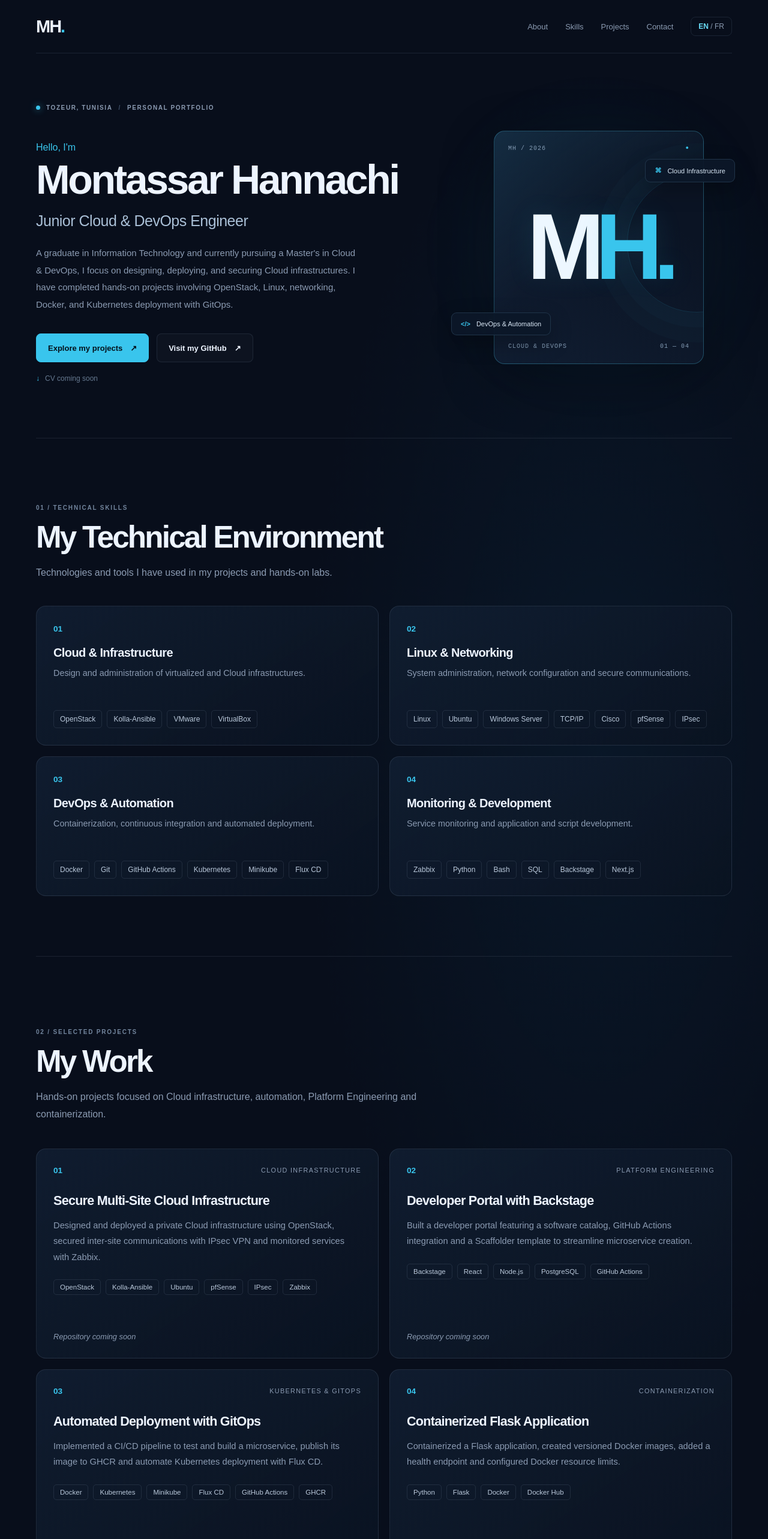
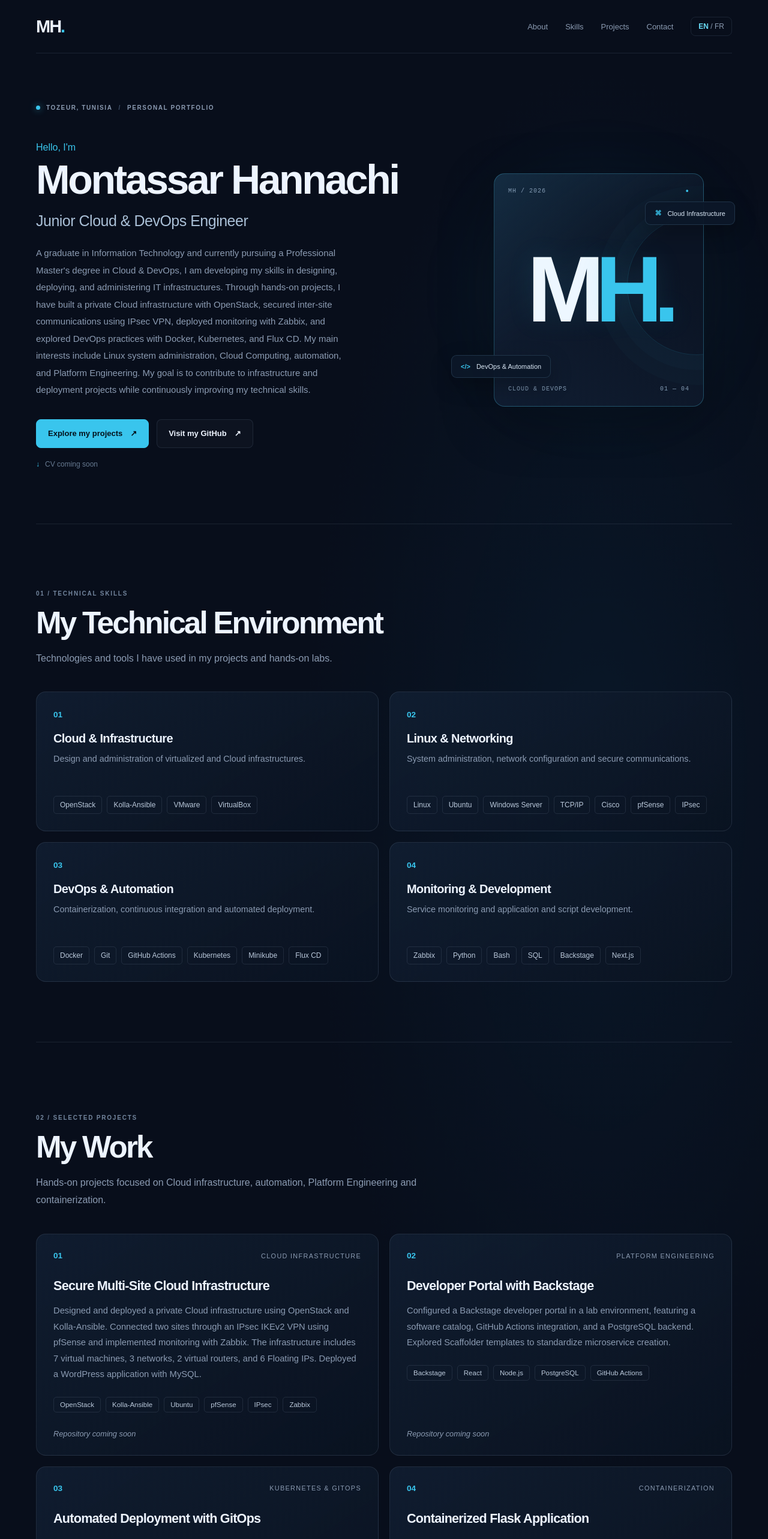
Before and after one commit to MontassarHannachi/portfolio, a Next.js app: page /en in a window 1280 px wide. Shown: the top 2566 px of the page at 60% size. Built offline with nearby package versions, Linux system fonts and the light colour scheme.

Commit message:
content(portfolio): strengthen profile and project descriptions

```diff
--- a/src/i18n/dictionaries/en.ts
+++ b/src/i18n/dictionaries/en.ts
@@ -13,7 +13,7 @@ const dictionary = {
     name: "Montassar Hannachi",
     role: "Junior Cloud & DevOps Engineer",
     description:
-      "A graduate in Information Technology and currently pursuing a Master's in Cloud & DevOps, I focus on designing, deploying, and securing Cloud infrastructures. I have completed hands-on projects involving OpenStack, Linux, networking, Docker, and Kubernetes deployment with GitOps.",
+      "A graduate in Information Technology and currently pursuing a Professional Master's degree in Cloud & DevOps, I am developing my skills in designing, deploying, and administering IT infrastructures. Through hands-on projects, I have built a private Cloud infrastructure with OpenStack, secured inter-site communications using IPsec VPN, deployed monitoring with Zabbix, and explored DevOps practices with Docker, Kubernetes, and Flux CD. My main interests include Linux system administration, Cloud Computing, automation, and Platform Engineering. My goal is to contribute to infrastructure and deployment projects while continuously improving my technical skills.",
     expertise: "AREAS OF INTEREST",
     technologies: ["CLOUD", "LINUX", "DEVOPS", "AUTOMATION"],
     projectsButton: "Explore my projects",
@@ -75,7 +75,7 @@ const dictionary = {
         category: "CLOUD INFRASTRUCTURE",
         title: "Secure Multi-Site Cloud Infrastructure",
         description:
-          "Designed and deployed a private Cloud infrastructure using OpenStack, secured inter-site communications with IPsec VPN and monitored services with Zabbix.",
+          "Designed and deployed a private Cloud infrastructure using OpenStack and Kolla-Ansible. Connected two sites through an IPsec IKEv2 VPN using pfSense and implemented monitoring with Zabbix. The infrastructure includes 7 virtual machines, 3 networks, 2 virtual routers, and 6 Floating IPs. Deployed a WordPress application with MySQL.",
         technologies: [
           "OpenStack",
           "Kolla-Ansible",
@@ -92,7 +92,7 @@ const dictionary = {
         category: "PLATFORM ENGINEERING",
         title: "Developer Portal with Backstage",
         description:
-          "Built a developer portal featuring a software catalog, GitHub Actions integration and a Scaffolder template to streamline microservice creation.",
+          "Configured a Backstage developer portal in a lab environment, featuring a software catalog, GitHub Actions integration, and a PostgreSQL backend. Explored Scaffolder templates to standardize microservice creation.",
         technologies: [
           "Backstage",
           "React",
@@ -108,7 +108,7 @@ const dictionary = {
         category: "KUBERNETES & GITOPS",
         title: "Automated Deployment with GitOps",
         description:
-          "Implemented a CI/CD pipeline to test and build a microservice, publish its image to GHCR and automate Kubernetes deployment with Flux CD.",
+          "Developed a REST microservice with Node.js and Express, automated testing and Docker image builds with GitHub Actions, published images to GHCR, and deployed to Minikube using Flux CD and a centralized GitOps repository.",
         technologies: [
           "Docker",
           "Kubernetes",
@@ -134,7 +134,7 @@ const dictionary = {
         category: "CONTAINERIZATION",
         title: "Containerized Flask Application",
         description:
-          "Containerized a Flask application, created versioned Docker images, added a health endpoint and configured Docker resource limits.",
+          "Developed and containerized a Flask application with Docker. Created versioned images, added a /health endpoint to check application status, and configured CPU and memory resource limits for containers.",
         technologies: [
           "Python",
           "Flask",
--- a/src/i18n/dictionaries/fr.ts
+++ b/src/i18n/dictionaries/fr.ts
@@ -13,7 +13,7 @@ const dictionary = {
     name: "Montassar Hannachi",
     role: "Junior Cloud & DevOps Engineer",
     description:
-      "Diplômé en Technologies de l'Informatique et étudiant en Master Cloud & DevOps, je m'intéresse à la conception, au déploiement et à la sécurisation des infrastructures Cloud. J'ai réalisé des projets pratiques autour d'OpenStack, Linux, des réseaux, de Docker et du déploiement Kubernetes avec GitOps.",
+      "Diplômé en Technologies de l'Informatique et étudiant en Master professionnel Cloud & DevOps, je développe mes compétences dans la conception, le déploiement et l'administration d'infrastructures informatiques. À travers mes projets pratiques, j'ai conçu une infrastructure Cloud privée avec OpenStack, sécurisé les communications inter-sites par VPN IPsec, déployé une solution de supervision avec Zabbix et expérimenté les pratiques DevOps avec Docker, Kubernetes et Flux CD. Je m'intéresse particulièrement à l'administration Linux, au Cloud Computing, à l'automatisation et au Platform Engineering. Mon objectif est de contribuer à des projets d'infrastructure et de déploiement tout en approfondissant mes compétences techniques.",
     expertise: "MES DOMAINES D'INTÉRÊT",
     technologies: ["CLOUD", "LINUX", "DEVOPS", "AUTOMATION"],
     projectsButton: "Découvrir mes projets",
@@ -75,7 +75,7 @@ const dictionary = {
         category: "CLOUD INFRASTRUCTURE",
         title: "Infrastructure Cloud sécurisée multi-site",
         description:
-          "Conception et déploiement d'une infrastructure Cloud privée avec OpenStack, sécurisation des communications inter-sites par VPN IPsec et supervision avec Zabbix.",
+          "Conception et déploiement d'une infrastructure Cloud privée avec OpenStack et Kolla-Ansible. Mise en place de deux sites interconnectés par un VPN IPsec IKEv2 via pfSense et supervision avec Zabbix. L'infrastructure comprend 7 machines virtuelles, 3 réseaux, 2 routeurs virtuels et 6 Floating IPs. Déploiement d'une application WordPress avec MySQL.",
         technologies: [
           "OpenStack",
           "Kolla-Ansible",
@@ -92,7 +92,7 @@ const dictionary = {
         category: "PLATFORM ENGINEERING",
         title: "Portail développeur avec Backstage",
         description:
-          "Mise en place d'un portail développeur avec catalogue logiciel, intégration GitHub Actions et template Scaffolder pour faciliter la création de microservices.",
+          "Configuration d'un portail développeur Backstage en environnement de laboratoire, avec catalogue logiciel, intégration GitHub Actions et backend PostgreSQL. Expérimentation de templates Scaffolder pour standardiser la création de microservices.",
         technologies: [
           "Backstage",
           "React",
@@ -108,7 +108,7 @@ const dictionary = {
         category: "KUBERNETES & GITOPS",
         title: "Déploiement automatisé avec GitOps",
         description:
-          "Mise en place d'une chaîne CI/CD pour tester et construire un microservice, publier son image sur GHCR et automatiser son déploiement Kubernetes avec Flux CD.",
+          "Développement d'un microservice REST avec Node.js et Express, automatisation des tests et de la construction d'images Docker avec GitHub Actions, publication sur GHCR et déploiement sur Minikube piloté par Flux CD depuis un dépôt GitOps centralisé.",
         technologies: [
           "Docker",
           "Kubernetes",
@@ -134,7 +134,7 @@ const dictionary = {
         category: "CONTAINERIZATION",
         title: "Application Flask conteneurisée",
         description:
-          "Conteneurisation d'une application Flask avec création de versions d'image, endpoint de santé et définition de limites de ressources Docker.",
+          "Développement et conteneurisation d'une application Flask avec Docker. Création d'images versionnées, mise en place d'un endpoint /health pour vérifier l'état de l'application et configuration de limites de ressources CPU et mémoire pour les conteneurs.",
         technologies: [
           "Python",
           "Flask",
```
